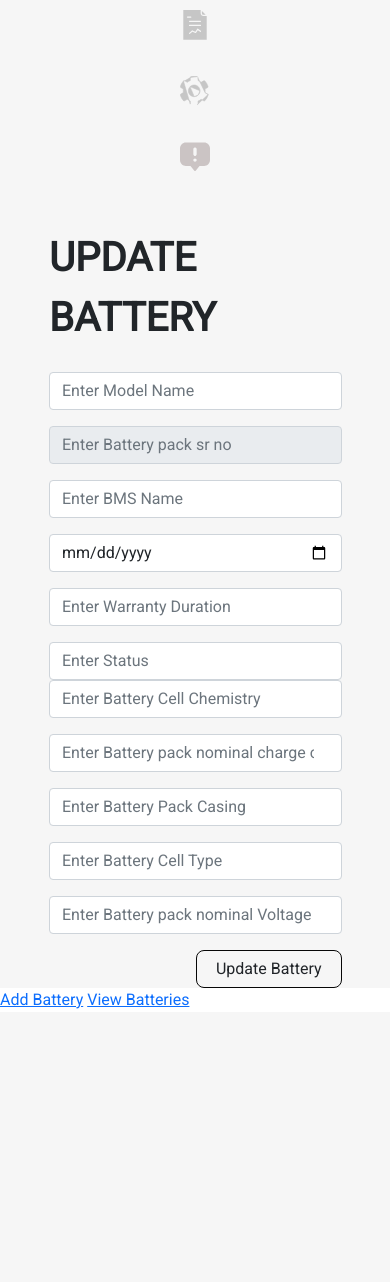
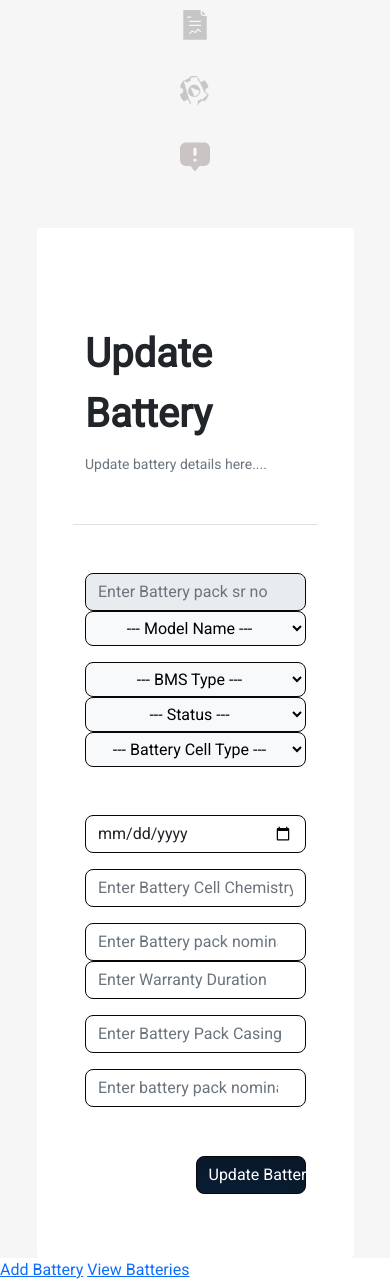
Before and after one commit to anirudh-ramesh/cerberus.py, a Django app: template cerberus/accounts/templates/accounts/update_battery.html in a window 390 px wide. Shown: the part 742-2024 px from the top of the page. Before the commit the page ends 1751 px from the top, so only its background shows below. Run offline with Django 4.2, Linux system fonts and the light colour scheme; the template is opened without the code that fills it, so the values that code supplies are empty; some libraries are stand-ins or nearby versions.

Commit message:
Update battery form updated

```diff
--- a/cerberus/accounts/templates/accounts/update_battery.html
+++ b/cerberus/accounts/templates/accounts/update_battery.html
@@ -7,13 +7,122 @@
 {% endblock head %}
 
 {% block menu %}
+
+
     <div class="row px-5 mt-5">
-        <div class="col-md-12">
-            <label class="font-size-1">UPDATE BATTERY</label>
-        </div>
+        <form class = "bg-white p-5 rounded" method = "post">
+            {% csrf_token %}
+            <div class="row border-bottom py-5">
+                <div class="col-md-12 bg-white">
+                    <label class="font-size-1">Update Battery</label><br>
+                    <small class="text-muted">Update battery details here....</small>
+                </div>
+            </div>
+            <div class="row mt-5">
+                <div class="col-md-6">
+                    <div class="row">
+                        <div class="col-md-12">
+                            <input type= "text" class="form-control button-2" placeholder = "Enter Battery pack sr no" name="battery_pack_sr_no"  id="updated_battery_pack_sr_no" data-model={{battery_pack_sr_no}} value="{{ battery_pack_sr_no }}" readonly>
+                        </div>
+                    </div>
+                </div>
+                <div class="col-md-6">
+                    <div class="row">
+                        <div class="col-md-12">
+                            <div id="dropdown">
+                                <select id="updated_model_name" class="btn btn-light button-2 w-100" name="model_name">
+                                    <option value="disable" disabled selected>--- Model Name ---</option>
+                                    <option value="IGTRED">IGTRED</option>
+                                    <option value="IGTRED+">IGTRED+</option>
+                                    <option value="IGTBLU">IGTBLU</option>
+                                </select>
+                            </div>
+                        </div>
+                    </div>
+                </div>
+            </div>
+            <div class="row mt-3">
+                <div class="col-md-4">
+                    <div id="dropdown">
+                        <select id="updated_bms_type" class="btn btn-light button-2 w-100" name="bms_type">
+                            <option value="disable" disabled selected>--- BMS Type ---</option>
+                            <option value="Hardware">Hardware</option>
+                            <option value="Firmware">Firmware</option>
+                        </select>
+                    </div>
+                </div>
+                <div class="col-md-4">
+                    <div id="dropdown">
+                        <select id="updated_status" class="btn btn-light button-2 w-100" name="status">
+                            <option value="disable" disabled selected>--- Status ---</option>
+                            <option value="In Swap Station">In Swap Station</option>
+                            <option value="In Vehicle">In Vehicle</option>
+                            <option value="Idle">Idle</option>
+                            <option value="Damaged">Damaged</option>
+                        </select>
+                    </div>
+                </div>
+                <div class="col-md-4">
+                    <div id="dropdown">
+                        <select id="updated_battery_cell_type" class="btn btn-light button-2 w-100" name="battery_cell_type">
+                            <option value="disable" disabled selected>--- Battery Cell Type ---</option>
+                            <option value="Prismatic">Prismatic</option>
+                            <option value="Cylindrical">Cylindrical</option>
+                        </select>
+                    </div>
+                </div>
+            </div>
+            <div class="row mt-5">
+                <div class="col-md-6">
+                    <div class="row">
+                        <div class="col-md-12">
+                            <input type="date" class="form-control button-2" placeholder = "Warranty start date" name="warranty_start_date" id="updated_warranty_start_date">
+                        </div>
+                    </div>
+                    <div class="row mt-3">
+                        <div class="col-md-12">
+                            <input type="text" class="form-control button-2" placeholder = "Enter Battery Cell Chemistry" name="battery_cell_chemistry" id="updated_battery_cell_chemistry">
+                        </div>
+                    </div>
+                    <div class="row mt-3">
+                        <div class="col-md-12">
+                            <input type= "number" class="form-control button-2" placeholder = "Enter Battery pack nominal charge capacity" name="battery_pack_nominal_charge_capacity" id="updated_battery_pack_nominal_charge_capacity">
+                        </div>
+                    </div>
+                </div>
+                <div class="col-md-6">
+                    <div class="row">
+                        <div class="col-md-12">
+                            <input type="number" class="form-control button-2" placeholder = "Enter Warranty Duration" name="warranty_duration" id="updated_warranty_duration">
+                        </div>
+                    </div>
+                    <div class="row mt-3">
+                        <div class="col-md-12">
+                            <input type="text" class="form-control button-2" placeholder = "Enter Battery Pack Casing" name="battery_pack_casing" id="updated_battery_pack_casing">
+                        </div>
+                    </div>
+                    <div class="row mt-3">
+                        <div class="col-md-12">
+                            <input type="number" class="form-control button-2" placeholder = "Enter battery pack nominal Voltage" name="battery_pack_nominal_voltage" id="updated_battery_pack_nominal_voltage">
+                        </div>
+                    </div>
+                </div>
+            </div>
+            <div class="row mt-5 mb-3">
+                <div class="col-md-6">
+                </div>
+                <div class="col-md-6">
+                    <button class="button-2 w-50 btn btn-default button-1 font-size-3 text-alignment">Update Battery</button>
+                </div>
+            </div>
+        </form>
     </div>
+    <script src="{% static 'accounts/js/base.js' %}"></script>
 
-    <div class="row px-5 mt-3">
+
+{% endblock menu %}
+
+    {% comment %} <div class="row px-5 mt-3">
         <form method = "post">
             {% csrf_token %}
             <div class="row">
@@ -25,7 +134,7 @@
                     </div>
                     <div class="row mt-3">
                         <div class="col-md-12">
-                            <input type= "text" class="form-control" placeholder = "Enter Battery pack sr no" name="battery_pack_sr_no" id="updated_battery_pack_sr_no" data-model={{battery_pack_sr_no}} value="{{ battery_pack_sr_no }}" readonly>
+                            <input type= "text" class="form-control" placeholder = "Enter Battery pack sr no" name="battery_pack_sr_no">
                         </div>
                     </div>
                     <div class="row mt-3">
@@ -87,4 +196,4 @@
     <script src="{% static 'accounts/js/base.js' %}"></script>
 
 
-{% endblock menu %}
+{% endblock menu %} {% endcomment %}
```
